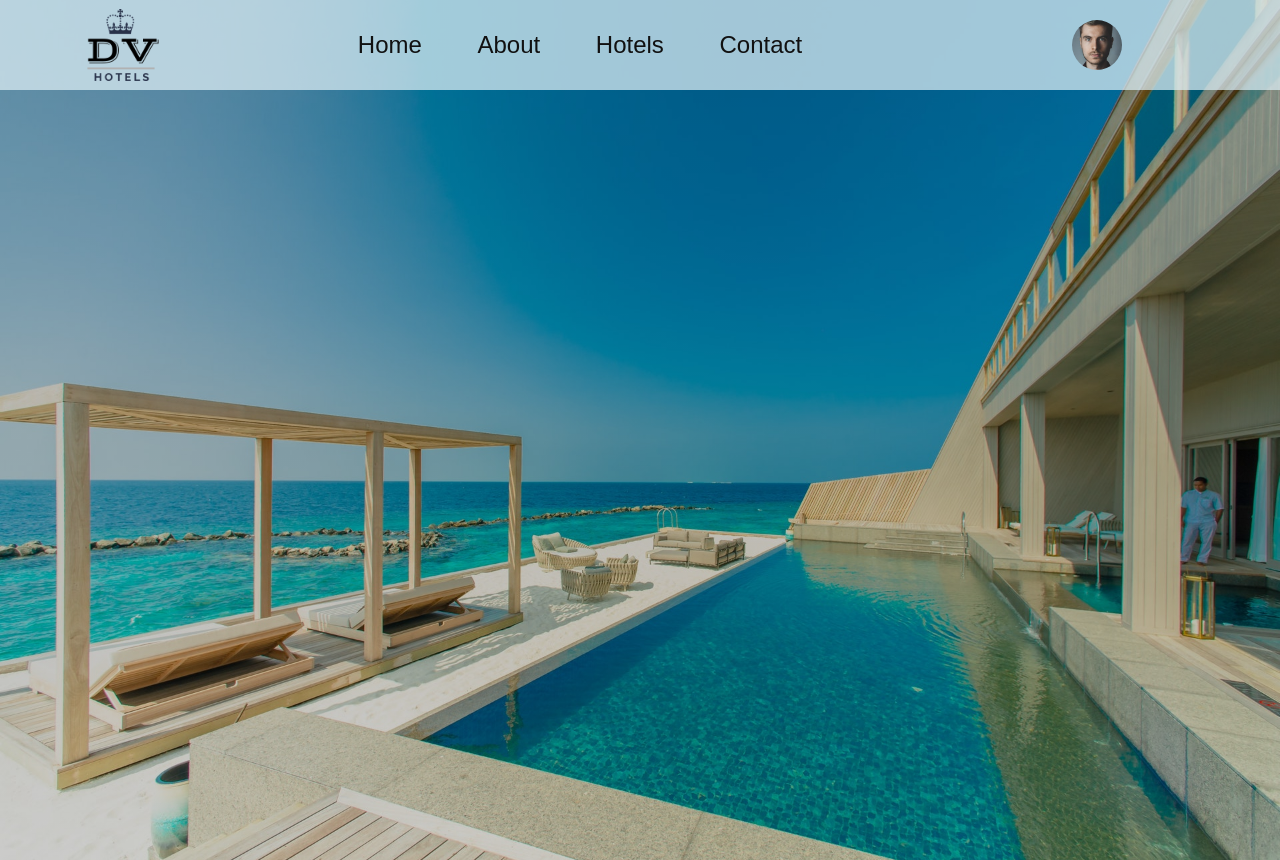
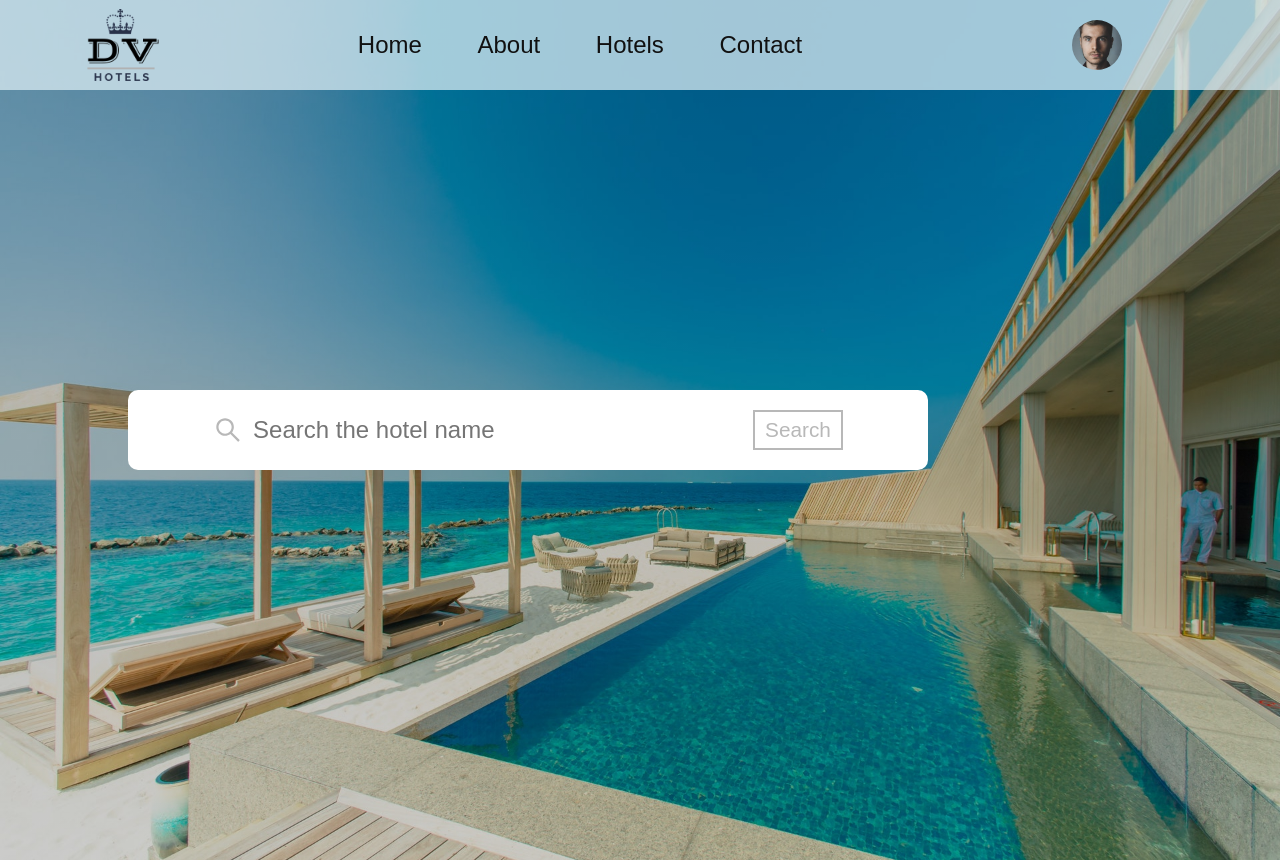
Before and after one commit to vujic02/DV-Hotels, a React (Create React App) app: page / in a window 1280 px wide. Built offline with nearby package versions, Linux system fonts and the light colour scheme.

Commit message:
Added Search Bar Styles

```diff
--- a/src/components/Main/SearchBar.js
+++ b/src/components/Main/SearchBar.js
@@ -10,7 +10,12 @@ const SearchBar = () => {
   return (
     <SearchDiv className="center">
       <AiIcons.AiOutlineSearch
-        style={{ width: "30px", height: "30px", marginRight: "10px" }}
+        style={{
+          width: "30px",
+          height: "30px",
+          marginRight: "10px",
+          color: "#b8b8b8",
+        }}
       />
       <SearchInput type="text" placeholder="Search the hotel name" />
       <SearchButton>Search</SearchButton>
--- a/src/pages/Home.js
+++ b/src/pages/Home.js
@@ -3,22 +3,32 @@ import Navbar from "../components/Navbar/Navbar";
 import Sidebar from "../components/Sidebar/Sidebar";
 import SearchBar from "../components/Main/SearchBar";
 
-import {
-  LandingOverlay
-} from "../styles/home-styles"
+import { LandingOverlay } from "../styles/home-styles";
 
-import {
-  Overlay
-} from "../styles/global-styles"
+import { Overlay } from "../styles/global-styles";
 
-const Home = ({toggle, isOpen}) => {
+const Home = ({ toggle, isOpen }) => {
   return (
     <div>
       <Navbar isOpen={isOpen} toggle={toggle} />
       <Sidebar isOpen={isOpen} toggle={toggle} />
 
-      <LandingOverlay bgImage="./images/landing.jpg" bgPos="center" bgSize="cover" w="100%" h="860px">
-        <Overlay bg="linear-gradient(0deg, rgba(0,0,0,0.2) 0%, rgba(0,0,0,0.3) 90%)" flexDir="column" justify="center" w="100%" h="100%" p="0 10%">
+      <LandingOverlay
+        bgImage="./images/landing.jpg"
+        bgPos="center"
+        bgSize="cover"
+        w="100%"
+        h="860px"
+      >
+        <Overlay
+          bg="linear-gradient(0deg, rgba(0,0,0,0.2) 0%, rgba(0,0,0,0.3) 90%)"
+          flexDir="column"
+          justify="center"
+          w="100%"
+          h="100%"
+          p="0 10%"
+        >
+          <SearchBar />
         </Overlay>
       </LandingOverlay>
     </div>
--- a/src/styles/searchbar-styles.js
+++ b/src/styles/searchbar-styles.js
@@ -4,12 +4,12 @@ export const SearchDiv = styled.div`
   display: flex;
   justify-content: center;
   align-items: center;
-  width: 700px;
+  width: 800px;
   height: 80px;
   padding: 10px;
   border-radius: 10px;
 
-  background-color: var(--fadedWhite);
+  background-color: var(--white);
 `;
 
 export const SearchInput = styled.input`
@@ -28,14 +28,18 @@ export const SearchInput = styled.input`
 `;
 
 export const SearchButton = styled.button`
-  background-color: var(--fadedWhite);
+  background-color: var(--white);
   color: #b8b8b8;
   display: inline-block;
   font-size: 1.3rem;
   cursor: pointer;
   outline: none;
-  border: 1px solid #b8b8b8;
+  border: 2px solid #b8b8b8;
   height: 40px;
 
-  padding: 10px 15px;
+  padding: 5px 10px;
+
+  &:hover {
+    background-color: #dcdcdc;
+  }
 `;
```
